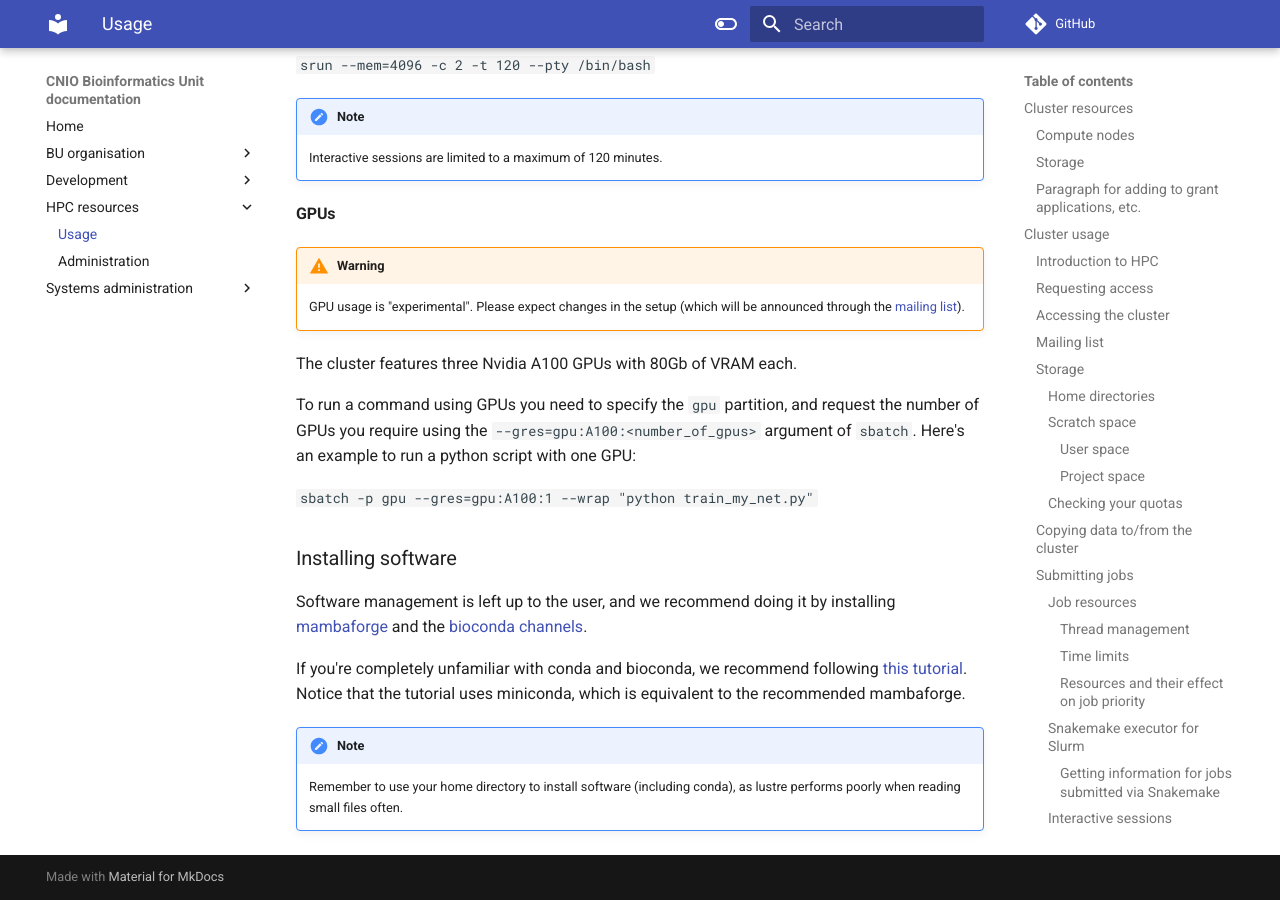
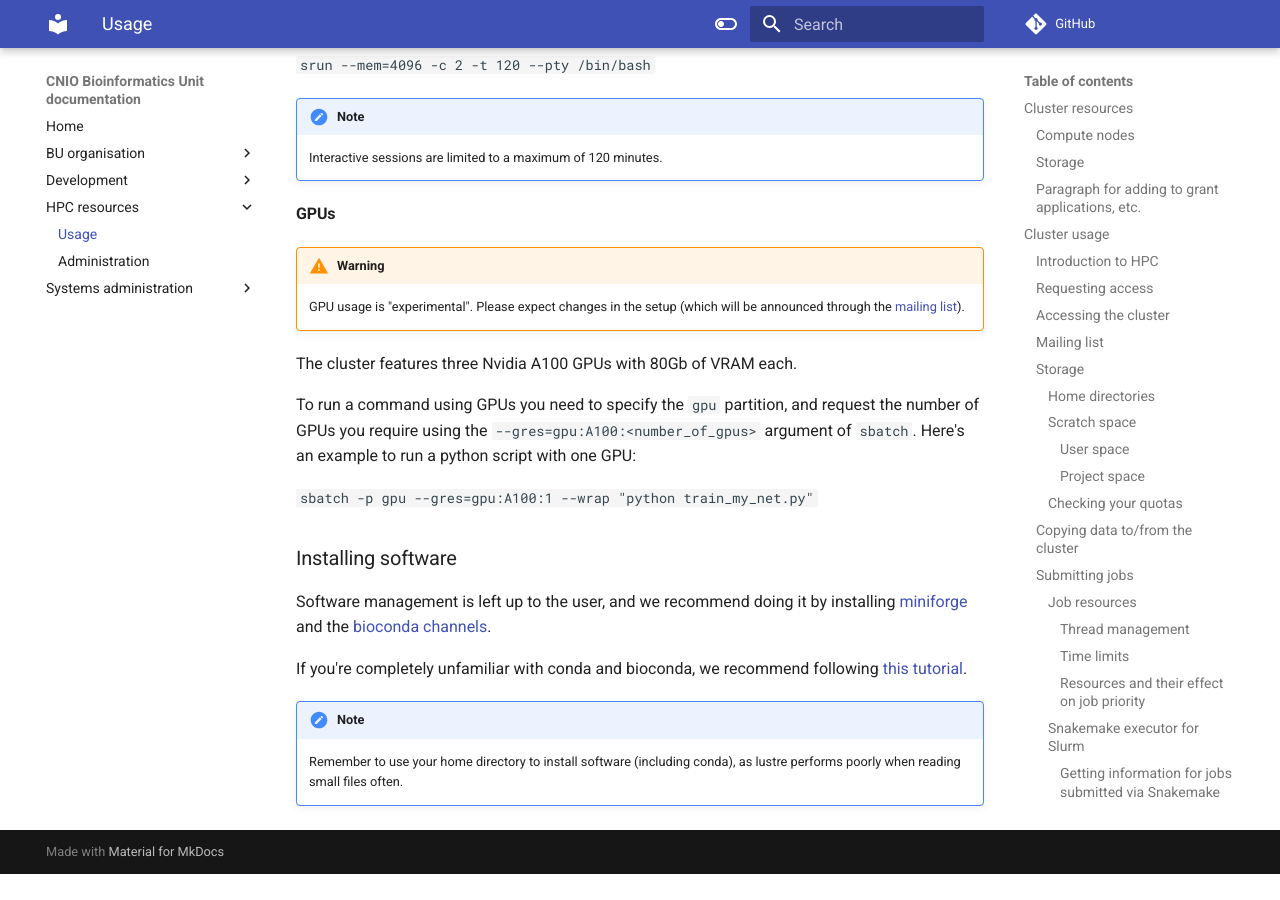
Before and after one commit to cnio-bu/cnio-bu.github.io, an MkDocs documentation site: the page built from docs/hpc/usage.md, in a window 1280 px wide and 900 px high, scrolled down 6391 px. Built offline with MkDocs 1.6.1 and Material for MkDocs 9.7.7, drawn with Linux system fonts in a browser that asks for light colours; comment, search, counter and statistics services are not loaded; after the commit the page ends 7265 px from its top, so only the background shows below that.

Commit message:
Switch from mambaforge to miniforge

```diff
--- a/docs/hpc/usage.md
+++ b/docs/hpc/usage.md
@@ -282,11 +282,10 @@ to run a python script with one GPU:
 ### Installing software
 
 Software management is left up to the user, and we recommend doing it by installing
-[mambaforge](https://github.com/conda-forge/miniforge#mambaforge) and the [bioconda channels](https://bioconda.github.io/user/install.html#set-up-channels).
+[miniforge](https://github.com/conda-forge/miniforge#unix-like-platforms-macos-linux--wsl) and the [bioconda channels](https://bioconda.github.io/).
 
 If you're completely unfamiliar with conda and bioconda, we recommend following
-[this tutorial](https://bioconda.github.io/tutorials/index.html). Notice that the tutorial
-uses miniconda, which is equivalent to the recommended mambaforge.
+[this tutorial](https://bioconda.github.io/tutorials/index.html).
 
 !!! Note
 
```
